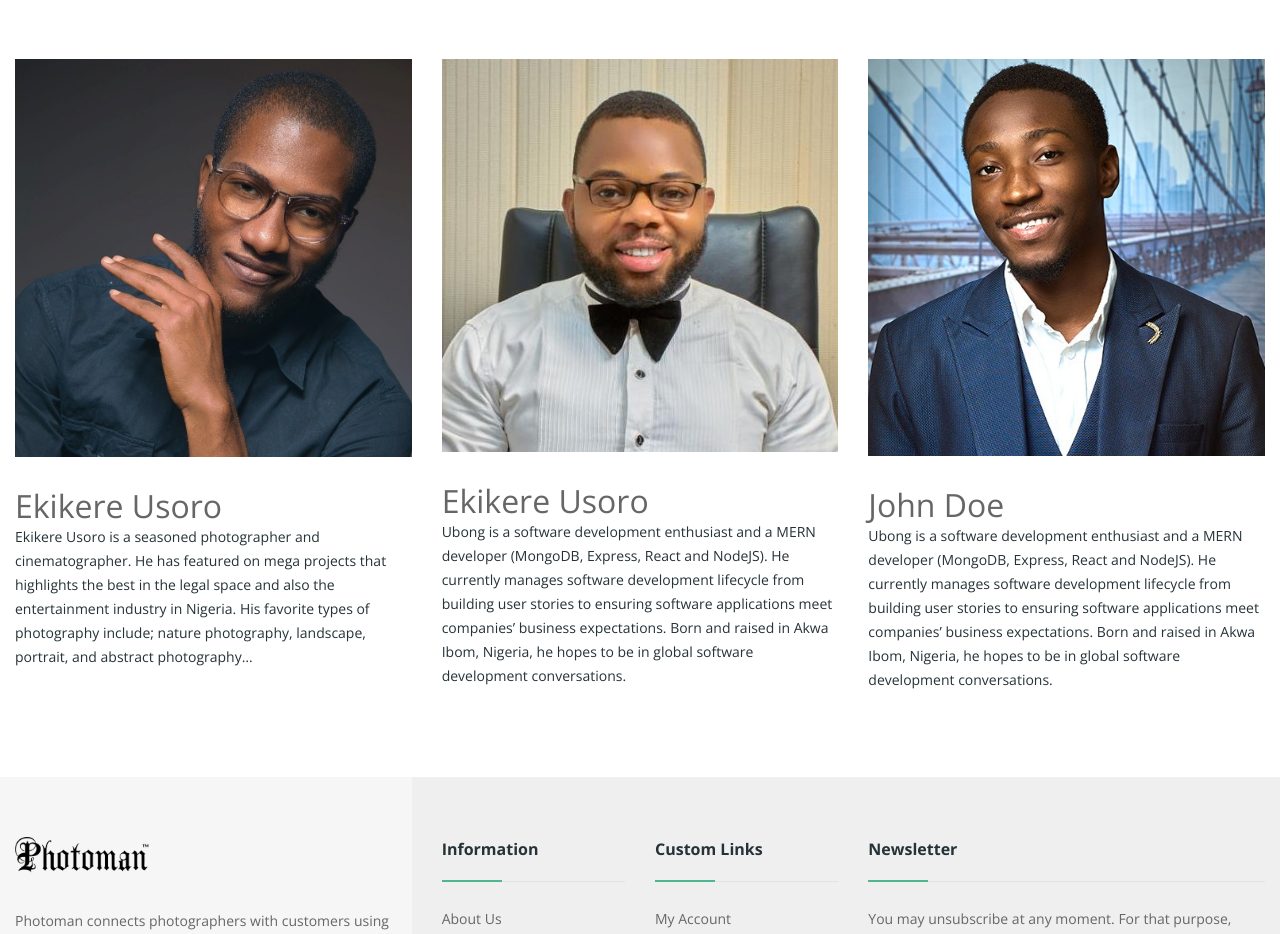
After one commit to AndreUdotai/photoman-web, a PHP site: page /team in a window 1280 px wide. The commit adds this page. Shown: the part 409-1343 px from the top of the page. Run offline with PHP 8.4, Linux system fonts and the light colour scheme; some web fonts are replaced.

Commit message:
added & modified files

```diff
--- a/assets/js/functions.js
+++ b/assets/js/functions.js
@@ -767,11 +767,11 @@ function setupCart(cartToken)
         cartHtml += `
             <li class="single-shopping-cart" data-id="${items[i].cart_item_uuid}">
                 <div class="shopping-cart-img">
-                    <a href="media?id=${items[i].media_uuid}"><img alt="${items[i].media_uuid}" src="${items[i].media_thumbnail_url}" /></a>
+                    <a href="media?mediaid=${items[i].media_id}"><img alt="${items[i].media_event}" src="${items[i].media_thumbnail_url}" /></a>
                     <span class="product-quantity">1x</span>
                 </div>
                 <div class="shopping-cart-title">
-                    <h4><a href="media?id=${items[i].media_uuid}">${truncateString(items[i].media_event, 16)}</a></h4>
+                    <h4><a href="media?mediaid=${items[i].media_id}">${truncateString(items[i].media_event, 16)}</a></h4>
                     <span>NGN ${formatNumber(items[i].amount)}</span>
                     <div class="shopping-cart-delete">
                         <a href="#"><i class="ion-android-cancel"></i></a>
--- a/assets/js/pages/account.js
+++ b/assets/js/pages/account.js
@@ -465,7 +465,7 @@ $(function () {
         $('#my_order_items').on('click', '.btn-download, tr', function(e){
             e.preventDefault();
 
-            var mediaID = $(this).get(0).nodeName == "A" ? $(this).parents('tr').attr('data-id') : $(this).attr('id');
+            var mediaID = $(this).get(0).nodeName == "A" ? $(this).parents('tr').attr('data-id') : $(this).attr('data-id');
 
             blockUI();
 
--- a/includes/header.php
+++ b/includes/header.php
@@ -56,7 +56,7 @@
 					<!--Main Navigation Start -->
 					<div class="main-navigation d-none d-lg-block">
 						<ul>
-							<li><a href="index">Home</a></li>
+							<li><a href="/">Home</a></li>
 							<li><a href="explore">Explore</a></li>
 							<li><a href="events">Events</a></li>
 							<li class="menu-dropdown">
@@ -65,7 +65,7 @@
 									<li><a href="cart">My Cart</a></li>
 									<li><a href="checkout">Check Out</a></li>
 									<li><a href="news">Blog</a></li>
-									<li><a href="apply">Photoman Application</a></li>
+									<li><a href="#">Photoman Application</a></li>
 								</ul>
 							</li>
 							<li class="menu-dropdown">
@@ -99,7 +99,7 @@
 						<!--Contact info Start -->
 						<div class="contact-link">
 							<div class="phone">
-								<p>Call us:</p>
+								<p>Whatsapp:</p>
 								<a href="https://wa.me/2348160051310" target="_blank">(+234)08160051310</a>
 							</div>
 						</div>
@@ -113,9 +113,6 @@
 										<ul style="width: 230px !important"></ul>
 									</div>
 									<div class="shopping-cart-total">
-										<!-- <h4>Subtotal : <span>$20.00</span></h4>
-										<h4>Shipping : <span>$7.00</span></h4>
-										<h4>Taxes : <span>$0.00</span></h4> -->
 										<h4 class="shop-total">Total : <span>NGN 0</span></h4>
 									</div>
 									<div class="shopping-cart-btn text-center">
@@ -133,7 +130,7 @@
 				<div class="mobile-menu">
 					<nav id="mobile-menu-active">
 						<ul class="menu-overflow">
-							<li><a href="index">Home</a></li>
+							<li><a href="/">Home</a></li>
 							<li><a href="explore">Explore</a></li>
 							<li><a href="events">Events</a></li>
 							<li>
@@ -142,7 +139,7 @@
 									<li><a href="cart">My Cart</a></li>
 									<li><a href="checkout">Check Out</a></li>
 									<li><a href="news">Blog</a></li>
-									<li><a href="apply">Photoman Application</a></li>
+									<li><a href="#">Photoman Application</a></li>
 								</ul>
 							</li>
 							<li>
--- /dev/null
+++ b/team.php
@@ -0,0 +1,101 @@
+<!DOCTYPE html>
+<html lang="zxx">
+
+    <head>
+
+        <?php include 'includes/head.php'; ?>
+
+        <title>Photoman - The Team</title>
+    </head>
+
+    <body onload="displayUserProfile(); addToCart(); loadMyCart(); removeFromCart(); notifications();">
+        <!-- main layout start from here -->
+        <?php include 'includes/preloader.php'; ?>
+
+        <!--====== PRELOADER PART ENDS ======-->
+        <div id="main">
+
+            <?php include 'includes/header.php'; ?>
+
+            <!-- Breadcrumb Area start -->
+            <section class="breadcrumb-area">
+                <div class="container">
+                    <div class="row">
+                        <div class="col-md-12">
+                            <div class="breadcrumb-content">
+                                <h1 class="breadcrumb-hrading">The Team</h1>
+                                <ul class="breadcrumb-links">
+                                    <li><a href="/">Home</a></li>
+                                    <li>The Team</li>
+                                </ul>
+                            </div>
+                        </div>
+                    </div>
+                </div>
+            </section>
+            <!-- Breadcrumb Area End -->
+
+            <!-- About Area Start -->
+            <section class="about-area">
+                <div class="container container-2">
+                    <div class="row">
+                        <div class="col-lg-4">
+                            <div class="single-blog-post blog-grid-post mb-30px">
+                                <div class="blog-post-media">
+                                    <div class="blog-post-video">
+                                        <img src="assets/images/team/ekikere.jpeg" width="100%">
+                                    </div>
+                                </div>
+                            </div>
+                            <div class="about-title">
+                                <h2>Ekikere Usoro</h2>
+                            </div>
+                            <p class="mb-30px">
+                                Ekikere Usoro is a seasoned photographer and cinematographer. He has featured on mega projects that highlights the best in the legal space and also the entertainment industry in Nigeria. His favorite types of photography include; nature photography, landscape, portrait, and abstract photography…
+                            </p>
+                        </div>
+                        <div class="col-lg-4">
+                            <div class="single-blog-post blog-grid-post mb-30px">
+                                <div class="blog-post-media">
+                                    <div class="blog-post-video">
+                                        <img src="assets/images/team/ubong.jpeg" width="100%">
+                                    </div>
+                                </div>
+                            </div>
+                            <div class="about-title">
+                                <h2>Ekikere Usoro</h2>
+                            </div>
+                            <p class="mb-30px">
+                                Ubong is a software development enthusiast and a MERN developer (MongoDB, Express, React and NodeJS). He currently manages software development lifecycle from building user stories to ensuring software applications meet companies’ business expectations. Born and raised in Akwa Ibom, Nigeria, he hopes to be in global software development conversations.
+                            </p>
+                        </div>
+                        <div class="col-lg-4">
+                            <div class="single-blog-post blog-grid-post mb-30px">
+                                <div class="blog-post-media">
+                                    <div class="blog-post-video">
+                                        <img src="assets/images/team/x.jpeg" width="100%">
+                                    </div>
+                                </div>
+                            </div>
+                            <div class="about-title">
+                                <h2>John Doe</h2>
+                            </div>
+                            <p class="mb-30px">
+                                Ubong is a software development enthusiast and a MERN developer (MongoDB, Express, React and NodeJS). He currently manages software development lifecycle from building user stories to ensuring software applications meet companies’ business expectations. Born and raised in Akwa Ibom, Nigeria, he hopes to be in global software development conversations.
+                            </p>
+                        </div>
+                    </div>
+                </div>
+            </section>
+
+            <!-- About Area End -->
+
+            <?php include 'includes/footer.php'; ?>
+        </div>
+
+        <!-- Scripts to be loaded  -->
+        <!-- JS ============================================ -->
+
+        <?php include 'includes/js.php'; ?>
+    </body>
+</html>
```
Also changed, not shown: assets/js/pages/index.js (+25 -1 lines), index.php (+3 -6 lines), assets/images/team/ekikere.jpeg (added), assets/images/team/ubong.jpeg (added), assets/images/team/x.jpeg (added).
